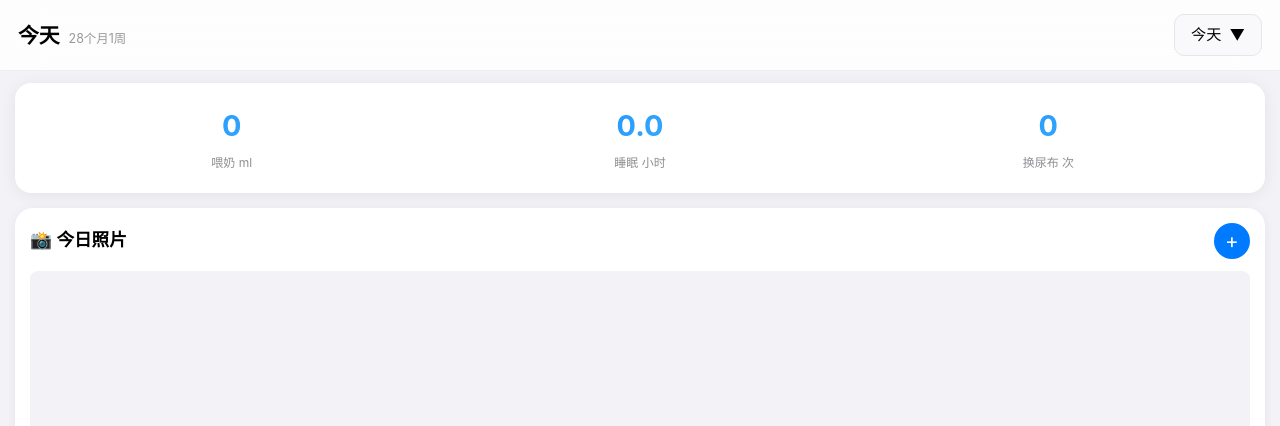
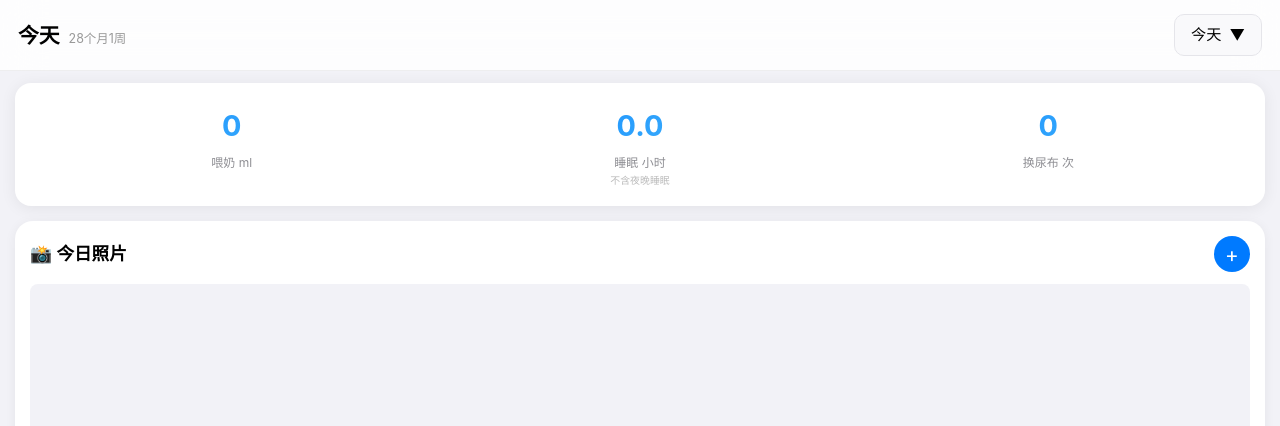
Before and after one commit to tonyzhoulin90-ship-it/baby-tracker, a Flask app: page / in a window 1280 px wide. Shown: the top 426 px of the page. Run offline with Flask 3, Linux system fonts and the light colour scheme; the visitor is signed in with stand-in values (Sample User, id 1); some libraries are stand-ins or nearby versions.

Commit message:
Today sleep stat: add note clarifying night sleep excluded

```diff
--- a/templates/index.html
+++ b/templates/index.html
@@ -1434,6 +1434,7 @@
                 <div class="overview-item">
                     <div class="overview-value" id="today-sleep">0</div>
                     <div class="overview-label">睡眠 小时</div>
+                    <div style="font-size:0.62rem;color:#bbb;margin-top:2px;line-height:1.2;">不含夜晚睡眠</div>
                 </div>
                 <div class="overview-item">
                     <div class="overview-value" id="today-diaper">0</div>
```
